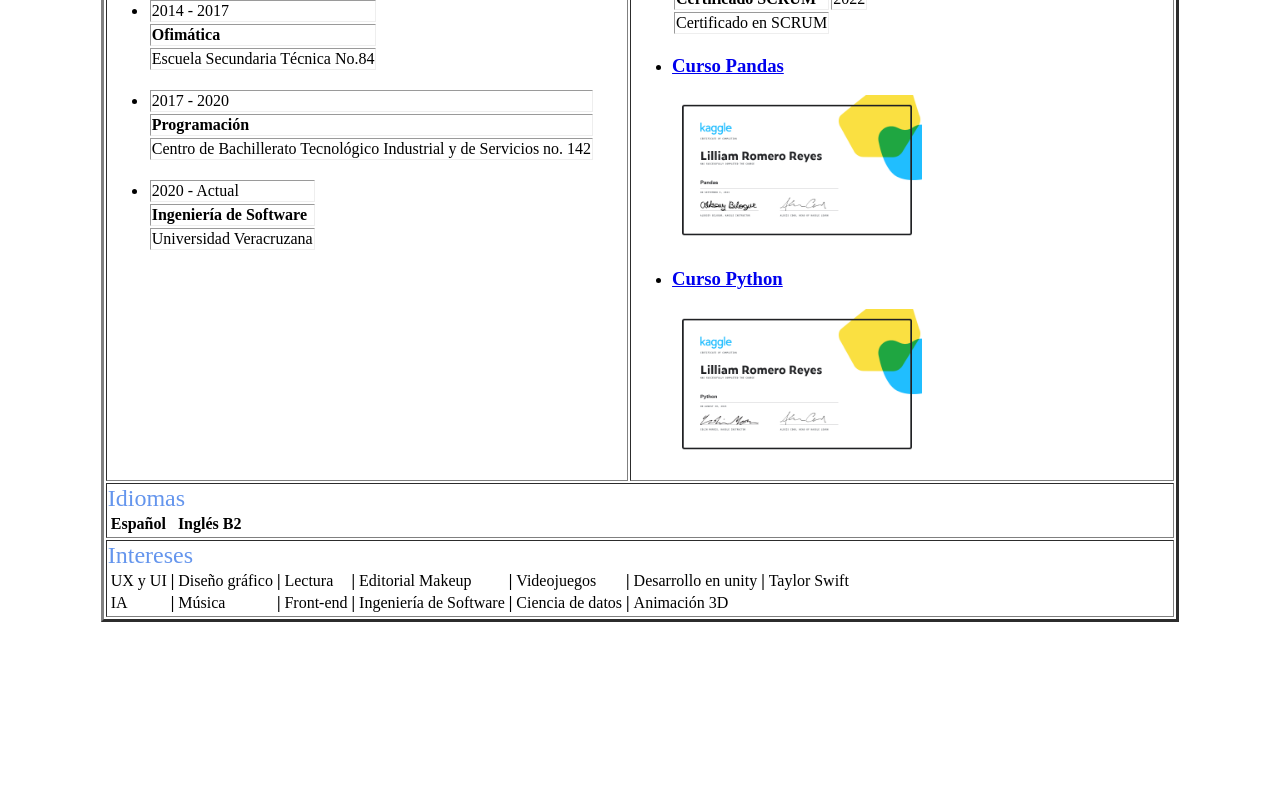
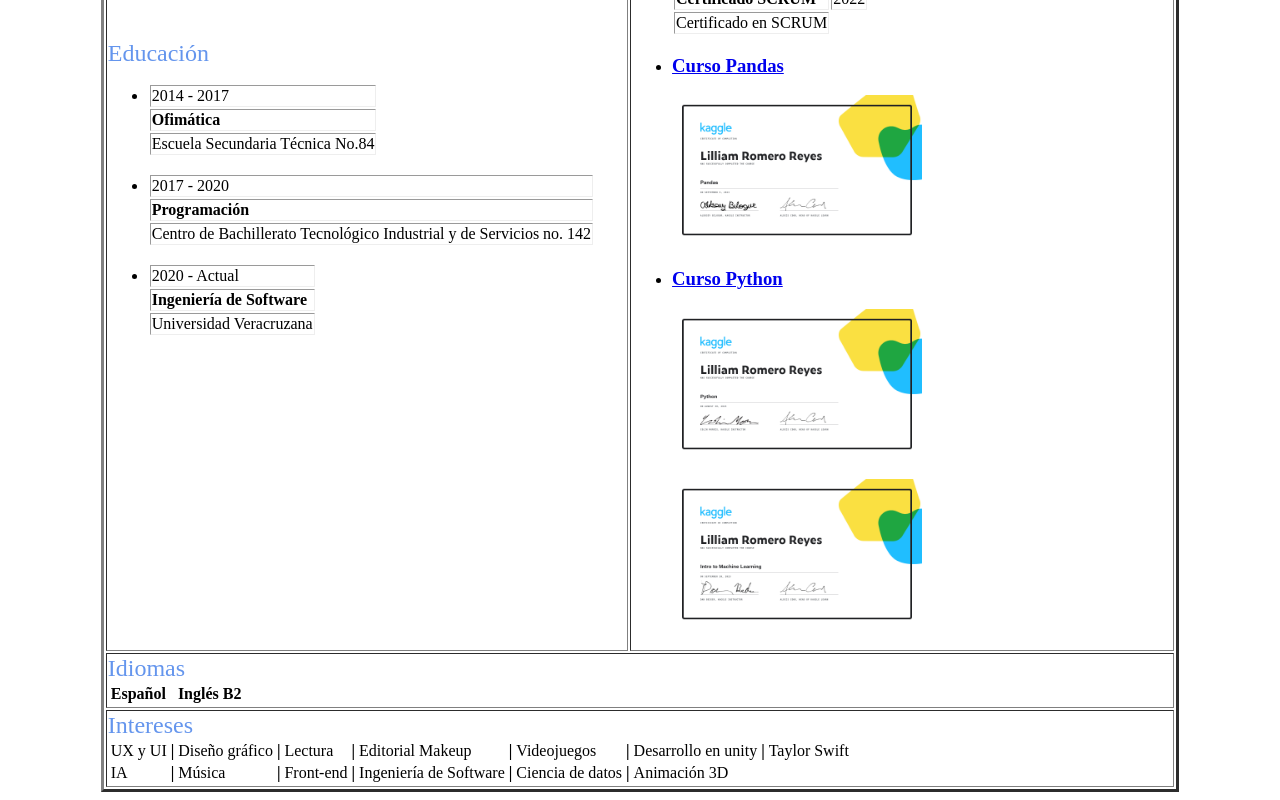
Before and after one commit to LilliamwithaM/LilliamwithaM.github.io, an Angular app: page / in a window 1280 px wide. Shown: the part 791-1591 px from the top of the page. Before the commit the page ends 1421 px from the top, so only its background shows below. Built offline with nearby package versions, Linux system fonts and the light colour scheme.

Commit message:
upload machine-learning #1

```diff
--- a/src/app/achievements/achievements.component.html
+++ b/src/app/achievements/achievements.component.html
@@ -30,3 +30,7 @@
         <img id="python" src="..\assets\images\python.png" alt="" width="250" height="150">
     </li>
 </ul>
+
+<ul>
+    <img id="machine-learning" src="..\assets\images\machine-learning.png" alt="" width="250" height="150">
+</ul>
```
Also changed, not shown: src/assets/images/machine-learning.png (added).
